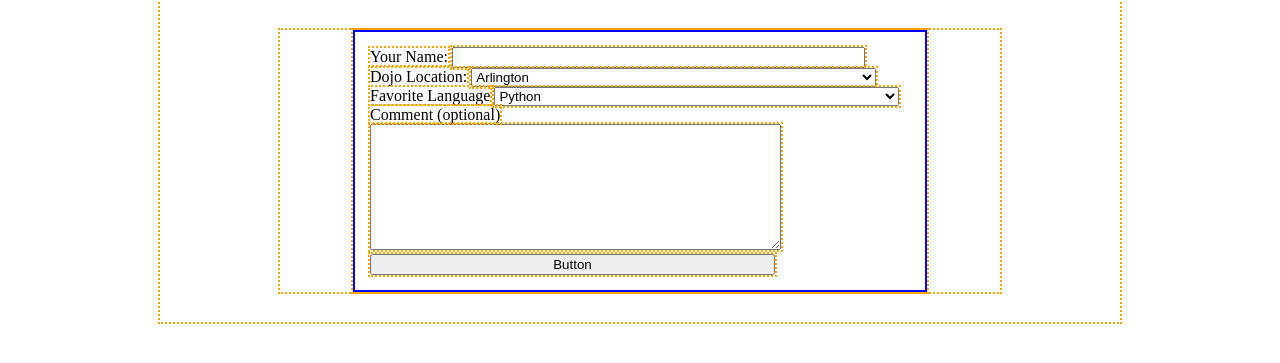
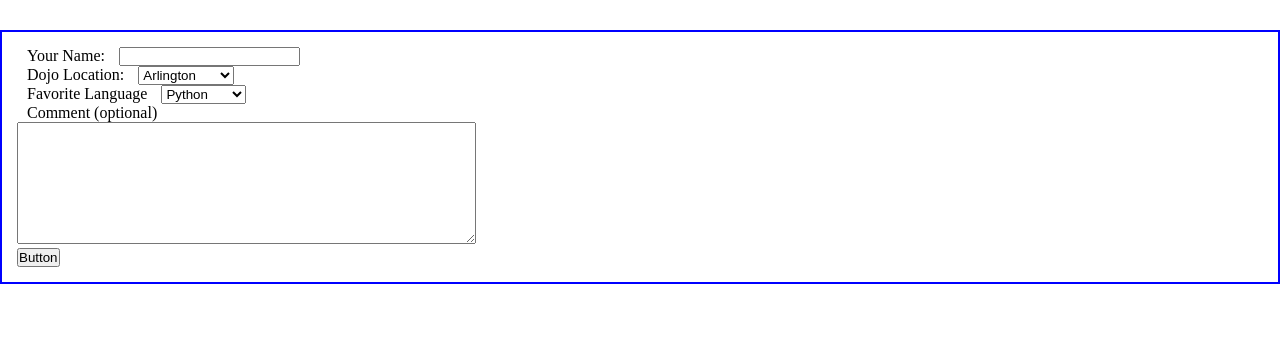
Before and after one commit to JennyWauer/dojo_survey, a Django app: page /dojo_app/ in a window 1280 px wide. Shown: the top 363 px of the page. Run offline with Django 3.2, Linux system fonts and the light colour scheme.

Commit message:
update label

```diff
--- a/dojo_app/static/style.css
+++ b/dojo_app/static/style.css
@@ -1,7 +1,6 @@
 * {
     margin: 0 auto;
-    outline: 2px dotted orange;
-    width: 75%;
+    padding: 0px;
 }
 
 form {
@@ -9,3 +8,7 @@ form {
     padding: 15px;
     border: 2px solid blue
 }
+
+label {
+    padding: 10px;
+}
--- a/dojo_app/templates/index.html
+++ b/dojo_app/templates/index.html
@@ -31,6 +31,7 @@
         </select>
         <br>
         <label for="comment">Comment (optional)</label>
+        <br>
         <textarea id="comment" name="comment" rows="8" cols="55"></textarea>
         <br>
         <input type="submit" value="Button">
```
